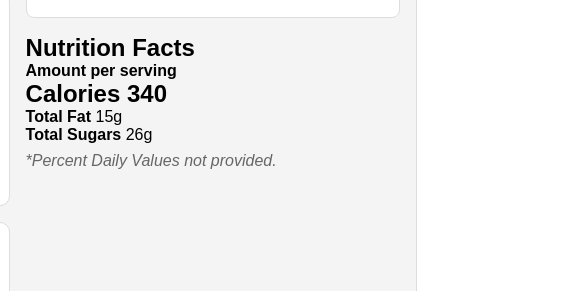
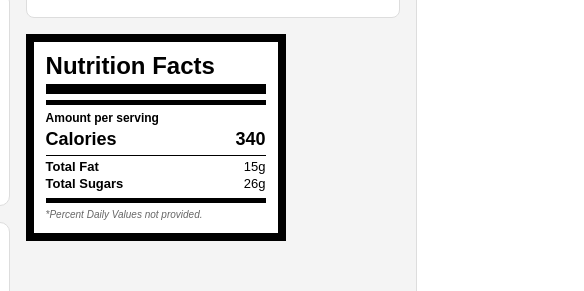
Before and after one commit to jesguerrero17/Group-Project-1, a plain HTML site: page index.html in a window 1280 px wide. Shown: the part 278-569 px from the top of the page, 281-865 px from the left. Drawn offline with Linux system fonts and the light colour scheme; grey boxes are pictures that could not be loaded.

Commit message:
Add styles for nutrition label in style.css
Added styles for nutrition label elements.

```diff
--- a/style.css
+++ b/style.css
@@ -291,3 +291,64 @@ main:has(+ .customizer #vanilla:checked) .scene .vanilla {
 main:has(+ .customizer #mint_scoop:checked) .scene .mint_scoop {
   display: block;
 }
+
+.nutrition-label {
+  width: 260px;
+  border: 8px solid black;
+  background: white;
+  padding: 10px 12px;
+  font-family: Arial, Helvetica, sans-serif;
+  color: black;
+  line-height: 1.2;
+}
+
+.nutrition-label h1 {
+  font-size: 24px;
+  border-bottom: 10px solid black;
+  margin: 0 0 5px 0;
+  padding-bottom: 3px;
+}
+
+.nutrition-label h2 {
+  display: flex;
+  justify-content: space-between;
+  font-size: 18px;
+  font-weight: bold;
+  margin: 4px 0;
+}
+
+.nutrition-label p {
+  display: flex;
+  justify-content: space-between;
+  font-size: 13px;
+  margin: 2px 0;
+}
+
+.nutrition-label .serving {
+  font-size: 12px;
+  margin-bottom: 5px;
+}
+
+.nutrition-label .amount {
+  font-size: 12px;
+  margin-top: 5px;
+}
+
+.nutrition-label .indent {
+  margin-left: 15px;
+}
+
+.nutrition-label .thin-line {
+  border-top: 1px solid black;
+  margin: 3px 0;
+}
+
+.nutrition-label .thick-line {
+  border-top: 5px solid black;
+  margin: 6px 0;
+}
+
+.nutrition-label .note {
+  font-size: 10px;
+  margin-top: 5px;
+}
```
